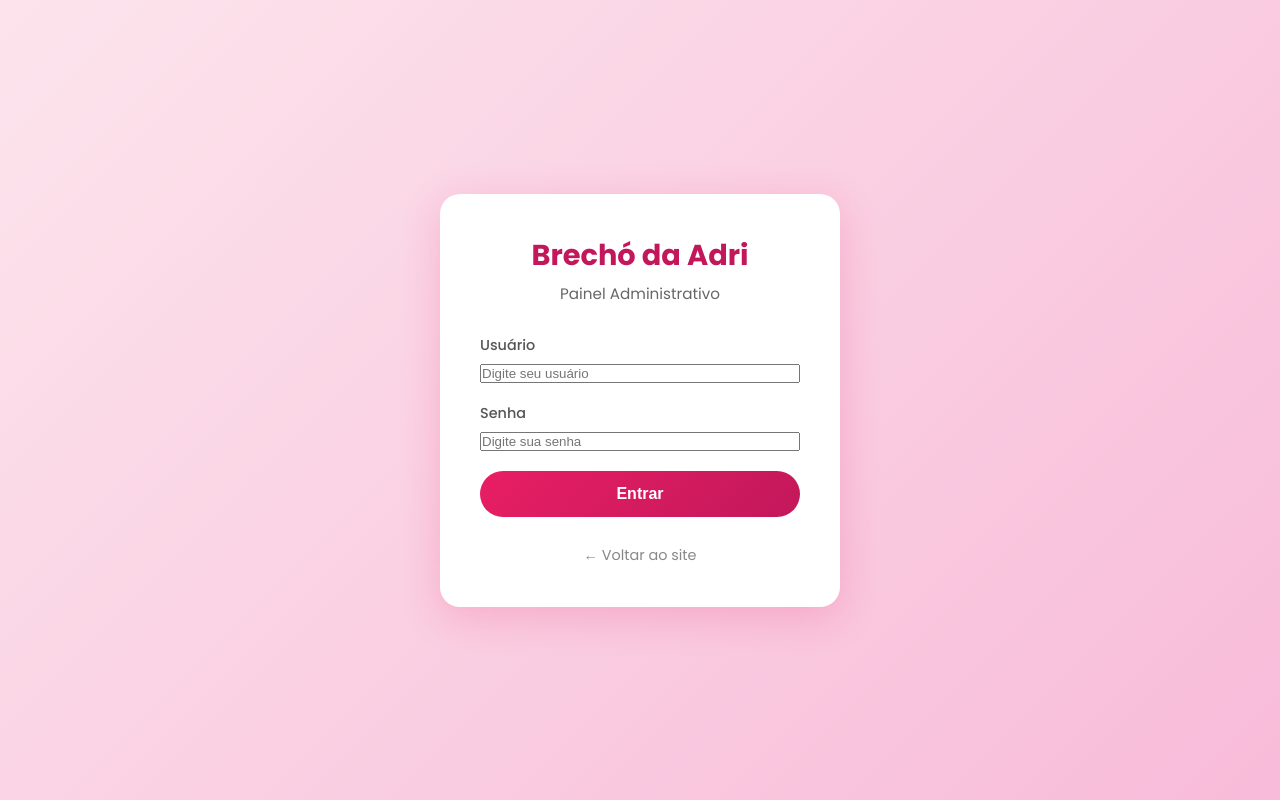
After one commit to luizaugusto2006/brechodadri, a Flask app: page /login in a window 1280 px wide. The commit adds this page. Run offline with Flask 3, Linux system fonts and the light colour scheme.

Commit message:
feat: adiciona autenticação no admin com login e senha

```diff
--- a/app.py
+++ b/app.py
@@ -1,12 +1,17 @@
-from flask import Flask, render_template, jsonify, request
+from flask import Flask, render_template, jsonify, request, session, redirect, url_for
 import os
 import json
+import secrets
 
 BASE_DIR = os.path.dirname(os.path.abspath(__file__))
 app = Flask(__name__)
+app.secret_key = secrets.token_hex(32)
 
 IMAGES_DIR = os.path.join(BASE_DIR, 'static', 'imagem')
 PRODUTOS_FILE = os.path.join(BASE_DIR, 'produtos.json')
+
+ADMIN_USER = "admin"
+ADMIN_PASS = "brechodadri2026"
 
 def load_produtos():
     with open(PRODUTOS_FILE, 'r', encoding='utf-8') as f:
@@ -15,6 +20,15 @@ def load_produtos():
 def save_produtos(data):
     with open(PRODUTOS_FILE, 'w', encoding='utf-8') as f:
         json.dump(data, f, ensure_ascii=False, indent=2)
+
+def login_required(f):
+    from functools import wraps
+    @wraps(f)
+    def decorated_function(*args, **kwargs):
+        if not session.get('logged_in'):
+            return redirect(url_for('login'))
+        return f(*args, **kwargs)
+    return decorated_function
 
 @app.route('/')
 def index():
@@ -33,7 +47,27 @@ def produto(product_id):
     subcategorias = data.get('subcategorias', {})
     return render_template('produto.html', product=product, categorias=categorias, subcategorias=subcategorias)
 
+@app.route('/login', methods=['GET', 'POST'])
+def login():
+    if request.method == 'POST':
+        username = request.form.get('username')
+        password = request.form.get('password')
+
+        if username == ADMIN_USER and password == ADMIN_PASS:
+            session['logged_in'] = True
+            return redirect(url_for('admin'))
+        else:
+            return render_template('login.html', error='Usuário ou senha inválidos')
+
+    return render_template('login.html', error=None)
+
+@app.route('/logout')
+def logout():
+    session.pop('logged_in', None)
+    return redirect(url_for('index'))
+
 @app.route('/admin')
+@login_required
 def admin():
     data = load_produtos()
     categorias = data['categorias']
@@ -44,6 +78,7 @@ def admin():
                          produtos=produtos, subcategorias=subcategorias)
 
 @app.route('/admin/salvar-categorias', methods=['POST'])
+@login_required
 def salvar_categorias():
     data = load_produtos()
     categorias_ativas = request.json.get('categorias', [])
@@ -55,6 +90,7 @@ def salvar_categorias():
     return jsonify({'success': True})
 
 @app.route('/admin/salvar-produtos', methods=['POST'])
+@login_required
 def salvar_produtos():
     data = load_produtos()
     produtos_atualizados = request.json.get('produtos', {})
--- a/static/css/admin.css
+++ b/static/css/admin.css
@@ -299,3 +299,102 @@ body {
         text-align: center;
     }
 }
+
+/* Login Page */
+.login-container {
+    min-height: 100vh;
+    display: flex;
+    align-items: center;
+    justify-content: center;
+    background: linear-gradient(135deg, #fce4ec 0%, #f8bbd9 100%);
+    padding: 20px;
+}
+
+.login-card {
+    background: white;
+    padding: 40px;
+    border-radius: 20px;
+    box-shadow: 0 10px 40px rgba(233, 30, 99, 0.2);
+    width: 100%;
+    max-width: 400px;
+}
+
+.login-header {
+    text-align: center;
+    margin-bottom: 30px;
+}
+
+.login-header h1 {
+    color: #c2185b;
+    font-size: 1.8rem;
+    margin-bottom: 5px;
+}
+
+.login-header p {
+    color: #666;
+    font-size: 0.95rem;
+}
+
+.error-message {
+    background: #ffebee;
+    color: #c62828;
+    padding: 12px 15px;
+    border-radius: 8px;
+    margin-bottom: 20px;
+    font-size: 0.9rem;
+    border-left: 4px solid #c62828;
+}
+
+.login-form {
+    display: flex;
+    flex-direction: column;
+    gap: 20px;
+}
+
+.login-form .form-group {
+    display: flex;
+    flex-direction: column;
+}
+
+.login-form .form-group label {
+    font-size: 0.9rem;
+    color: #555;
+    margin-bottom: 8px;
+    font-weight: 500;
+}
+
+.login-form .form-control {
+    padding: 14px 15px;
+    border: 2px solid #e0e0e0;
+    border-radius: 10px;
+    font-size: 1rem;
+    font-family: inherit;
+    transition: border-color 0.3s;
+}
+
+.login-form .form-control:focus {
+    outline: none;
+    border-color: #e91e63;
+}
+
+.btn-full {
+    width: 100%;
+    padding: 14px;
+    font-size: 1rem;
+}
+
+.login-footer {
+    text-align: center;
+    margin-top: 25px;
+}
+
+.login-footer a {
+    color: #888;
+    text-decoration: none;
+    font-size: 0.9rem;
+    transition: color 0.3s;
+}
+
+.login-footer a:hover {
+    color: #e91e63;
+}
--- /dev/null
+++ b/templates/login.html
@@ -0,0 +1,44 @@
+<!DOCTYPE html>
+<html lang="pt-br">
+<head>
+    <meta charset="UTF-8">
+    <meta name="viewport" content="width=device-width, initial-scale=1.0">
+    <title>Login - Brechó da Adri</title>
+    <link rel="stylesheet" href="{{ url_for('static', filename='css/admin.css') }}">
+    <link href="https://fonts.googleapis.com/css2?family=Poppins:wght@300;400;500;600;700&display=swap" rel="stylesheet">
+</head>
+<body>
+    <div class="login-container">
+        <div class="login-card">
+            <div class="login-header">
+                <h1>Brechó da Adri</h1>
+                <p>Painel Administrativo</p>
+            </div>
+
+            {% if error %}
+            <div class="error-message">
+                {{ error }}
+            </div>
+            {% endif %}
+
+            <form method="POST" class="login-form">
+                <div class="form-group">
+                    <label for="username">Usuário</label>
+                    <input type="text" id="username" name="username" required placeholder="Digite seu usuário">
+                </div>
+
+                <div class="form-group">
+                    <label for="password">Senha</label>
+                    <input type="password" id="password" name="password" required placeholder="Digite sua senha">
+                </div>
+
+                <button type="submit" class="btn btn-primary btn-full">Entrar</button>
+            </form>
+
+            <div class="login-footer">
+                <a href="/">← Voltar ao site</a>
+            </div>
+        </div>
+    </div>
+</body>
+</html>
```
Also changed, not shown: static/css/style.css (+4 -4 lines).
